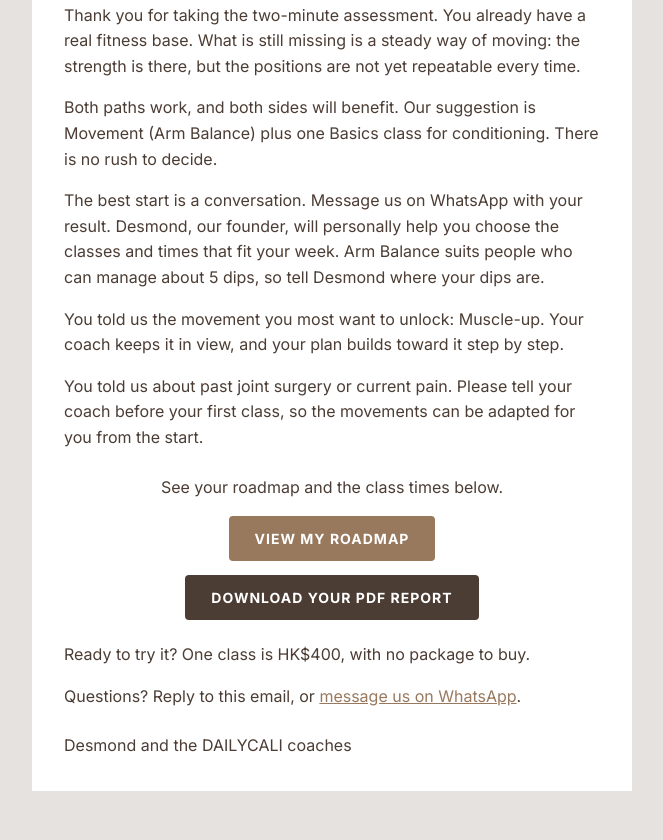
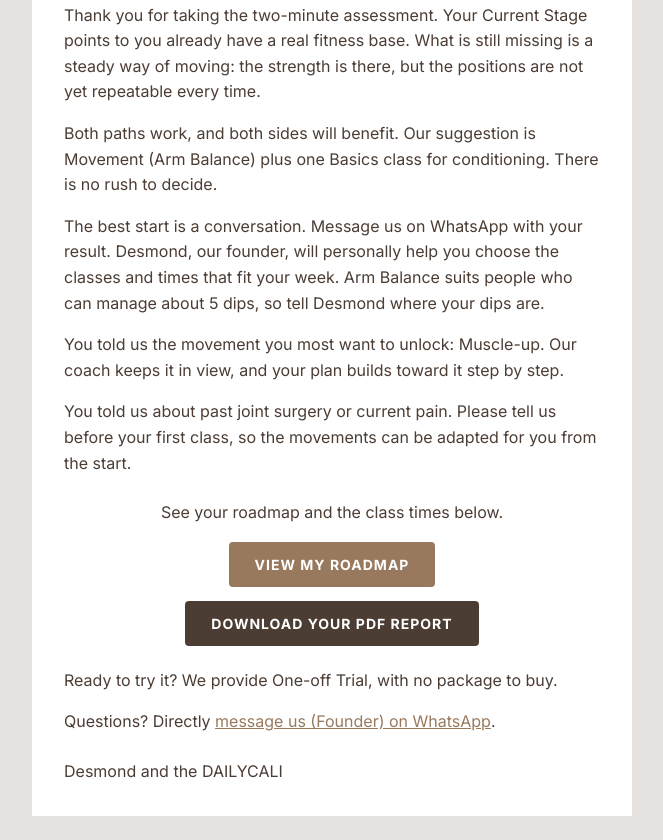
Before and after one commit to DesmondH-ship-it/sas-relay2, a website: page out/email-Dual.html in a window 1280 px wide. Shown: the part 699-1539 px from the top of the page, without its empty margins (308-971 px from the left). Before the commit the page ends 1514 px from the top, so only its background shows below. Drawn offline with Linux system fonts and the light colour scheme.

Commit message:
Update email-Dual.html

```diff
--- a/out/email-Dual.html
+++ b/out/email-Dual.html
@@ -1,5 +1,5 @@
 <!DOCTYPE html>
-<html lang="en"><head><meta charset="utf-8"><meta name="viewport" content="width=device-width,initial-scale=1"><link rel="stylesheet" href="https://fonts.googleapis.com/css2?family=Inter:wght@400;700&display=swap"><title>Your result: there is no rush, let us pick your classes together</title></head>
+<html lang="en"><head><meta charset="utf-8"><meta name="viewport" content="width=device-width,initial-scale=1"><link rel="stylesheet" href="https://fonts.googleapis.com/css2?family=Inter:wght@400;700&display=swap"><title>Your Assessment Result: there is no rush, let us pick your classes together</title></head>
 <body style="margin:0;padding:0;background:#E5E2DF;font-family:Inter, 'Helvetica Neue', Arial, Helvetica, sans-serif;">
 <div style="display:none;max-height:0;overflow:hidden;opacity:0;">Message Desmond with your result, and he will help you choose.</div>
 <table role="presentation" width="100%" cellspacing="0" cellpadding="0" border="0" style="background:#E5E2DF;"><tr><td align="center" style="padding:24px 12px;">
@@ -13,11 +13,11 @@
 </td></tr>
 <tr><td style="padding:8px 32px 0 32px;">
 <p style="font-family:Inter, 'Helvetica Neue', Arial, Helvetica, sans-serif;margin:0 0 16px 0;font-size:16px;line-height:1.6;color:#4C3D34;">Hi Mei,</p>
-<p style="font-family:Inter, 'Helvetica Neue', Arial, Helvetica, sans-serif;margin:0 0 16px 0;font-size:16px;line-height:1.6;color:#4C3D34;">Thank you for taking the two-minute assessment. You already have a real fitness base. What is still missing is a steady way of moving: the strength is there, but the positions are not yet repeatable every time.</p>
+<p style="font-family:Inter, 'Helvetica Neue', Arial, Helvetica, sans-serif;margin:0 0 16px 0;font-size:16px;line-height:1.6;color:#4C3D34;">Thank you for taking the two-minute assessment. Your Current Stage points to you already have a real fitness base. What is still missing is a steady way of moving: the strength is there, but the positions are not yet repeatable every time.</p>
 <p style="font-family:Inter, 'Helvetica Neue', Arial, Helvetica, sans-serif;margin:0 0 16px 0;font-size:16px;line-height:1.6;color:#4C3D34;">Both paths work, and both sides will benefit. Our suggestion is Movement (Arm Balance) plus one Basics class for conditioning. There is no rush to decide.</p>
 <p style="font-family:Inter, 'Helvetica Neue', Arial, Helvetica, sans-serif;margin:0 0 16px 0;font-size:16px;line-height:1.6;color:#4C3D34;">The best start is a conversation. Message us on WhatsApp with your result. Desmond, our founder, will personally help you choose the classes and times that fit your week. Arm Balance suits people who can manage about 5 dips, so tell Desmond where your dips are.</p>
-<p style="font-family:Inter, 'Helvetica Neue', Arial, Helvetica, sans-serif;margin:0 0 16px 0;font-size:16px;line-height:1.6;color:#4C3D34;">You told us the movement you most want to unlock: Muscle-up. Your coach keeps it in view, and your plan builds toward it step by step.</p>
-<p style="font-family:Inter, 'Helvetica Neue', Arial, Helvetica, sans-serif;margin:0 0 16px 0;font-size:16px;line-height:1.6;color:#4C3D34;">You told us about past joint surgery or current pain. Please tell your coach before your first class, so the movements can be adapted for you from the start.</p>
+<p style="font-family:Inter, 'Helvetica Neue', Arial, Helvetica, sans-serif;margin:0 0 16px 0;font-size:16px;line-height:1.6;color:#4C3D34;">You told us the movement you most want to unlock: Muscle-up. Our coach keeps it in view, and your plan builds toward it step by step.</p>
+<p style="font-family:Inter, 'Helvetica Neue', Arial, Helvetica, sans-serif;margin:0 0 16px 0;font-size:16px;line-height:1.6;color:#4C3D34;">You told us about past joint surgery or current pain. Please tell us before your first class, so the movements can be adapted for you from the start.</p>
 </td></tr>
 <tr><td style="padding:8px 32px 0 32px;" align="center">
 <p style="font-family:Inter, 'Helvetica Neue', Arial, Helvetica, sans-serif;margin:0 0 16px 0;font-size:16px;line-height:1.6;color:#4C3D34;text-align:center;">See your roadmap and the class times below.</p>
@@ -25,9 +25,9 @@
 <table role="presentation" cellspacing="0" cellpadding="0" border="0" style="margin:0 auto 14px auto;"><tr><td align="center" style="background:#4C3D34;border-radius:4px;"><a href="https://yatlong1210.wixel.com/bead6bc8-4a3f-4763-906c-e5ebaa6f6dce" style="display:inline-block;padding:14px 26px;font-family:Inter, 'Helvetica Neue', Arial, Helvetica, sans-serif;font-size:14px;font-weight:bold;letter-spacing:1px;color:#FFFFFF;text-decoration:none;">DOWNLOAD YOUR PDF REPORT</a></td></tr></table>
 </td></tr>
 <tr><td style="padding:8px 32px 32px 32px;">
-<p style="font-family:Inter, 'Helvetica Neue', Arial, Helvetica, sans-serif;margin:0 0 16px 0;font-size:16px;line-height:1.6;color:#4C3D34;">Ready to try it? One class is HK$400, with no package to buy.</p>
-<p style="font-family:Inter, 'Helvetica Neue', Arial, Helvetica, sans-serif;margin:0 0 16px 0;font-size:16px;line-height:1.6;color:#4C3D34;">Questions? Reply to this email, or <a href="https://wa.me/85246119088" style="color:#99795E;">message us on WhatsApp</a>.</p>
-<p style="font-family:Inter, 'Helvetica Neue', Arial, Helvetica, sans-serif;margin:24px 0 0 0;font-size:16px;line-height:1.6;color:#4C3D34;">Desmond and the DAILYCALI coaches</p>
+<p style="font-family:Inter, 'Helvetica Neue', Arial, Helvetica, sans-serif;margin:0 0 16px 0;font-size:16px;line-height:1.6;color:#4C3D34;">Ready to try it? We provide One-off Trial, with no package to buy.</p>
+<p style="font-family:Inter, 'Helvetica Neue', Arial, Helvetica, sans-serif;margin:0 0 16px 0;font-size:16px;line-height:1.6;color:#4C3D34;">Questions? Directly <a href="https://wa.me/85246119088" style="color:#99795E;">message us (Founder) on WhatsApp</a>.</p>
+<p style="font-family:Inter, 'Helvetica Neue', Arial, Helvetica, sans-serif;margin:24px 0 0 0;font-size:16px;line-height:1.6;color:#4C3D34;">Desmond and the DAILYCALI</p>
 </td></tr>
 </table></td></tr></table>
 </body></html>
```
